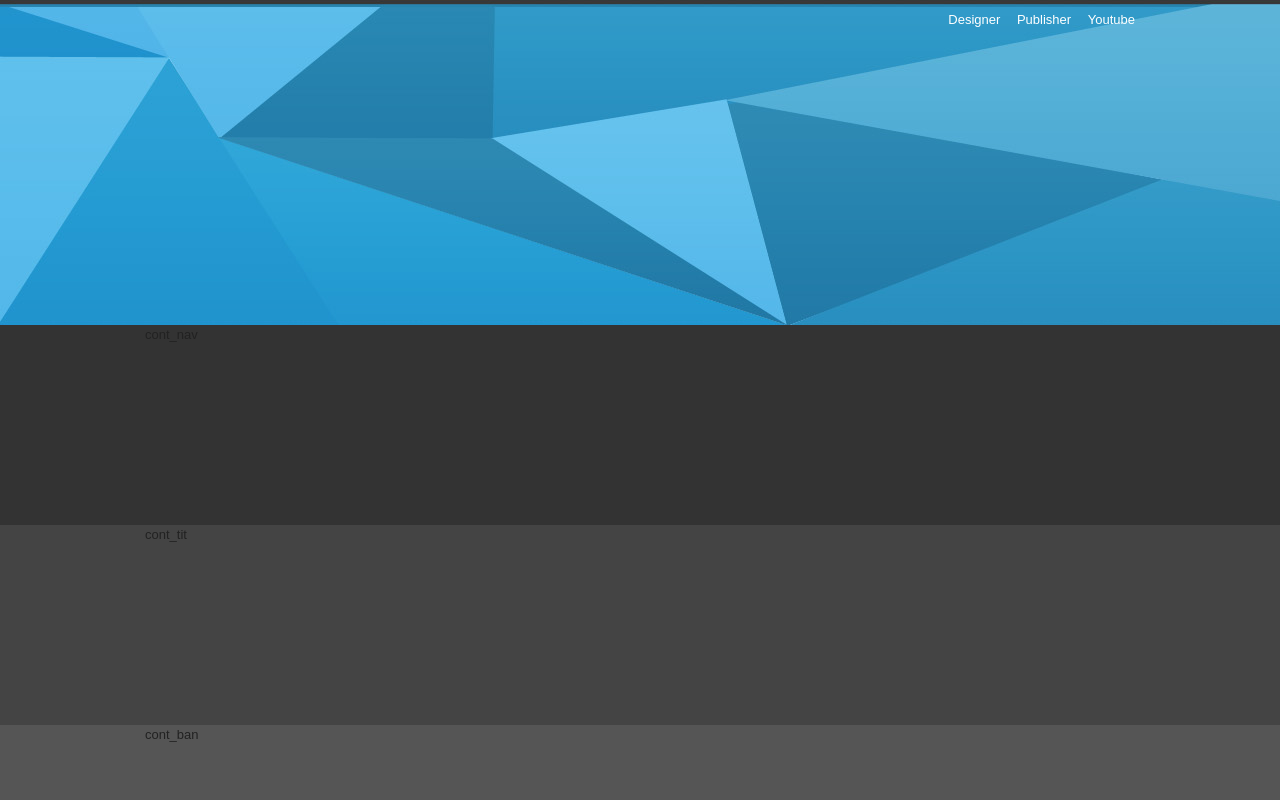
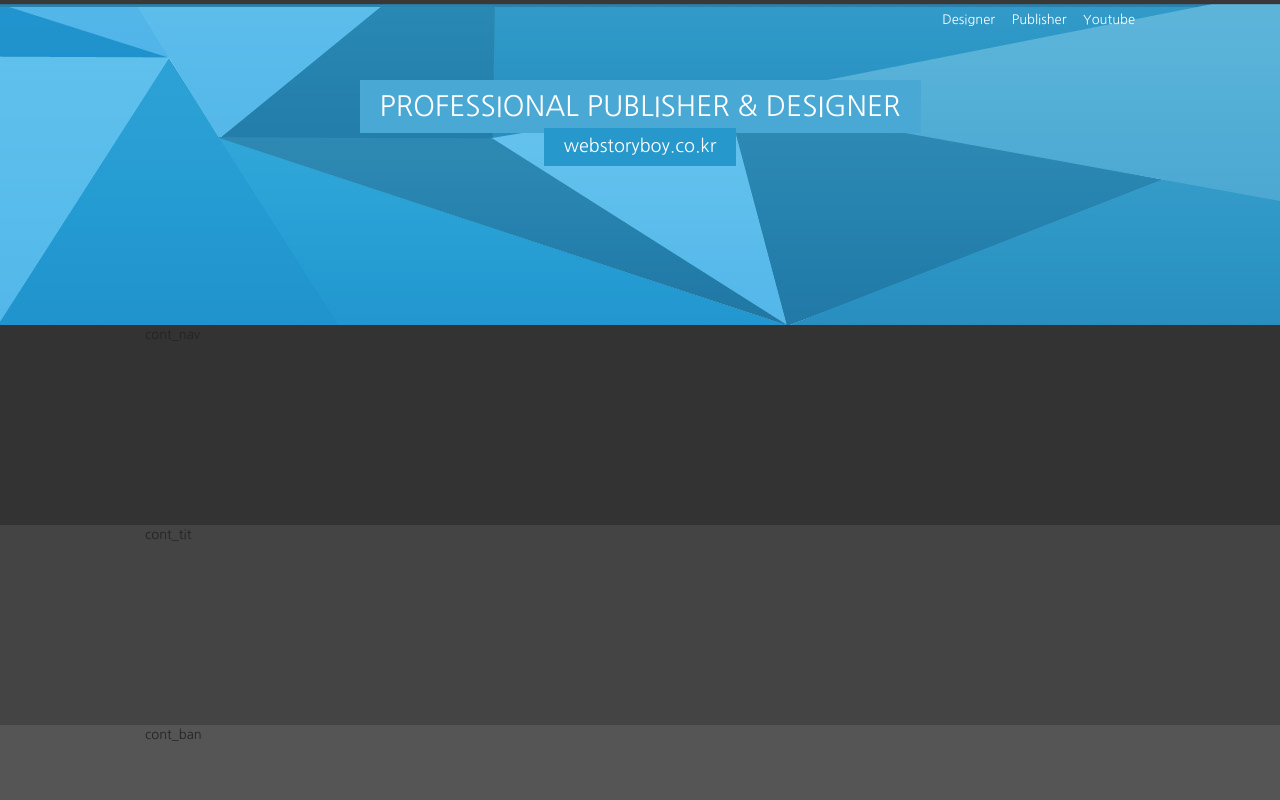
Before and after one commit to ro-ssang/create-a-web-standard-site, a plain HTML site: page web/index.html in a window 1280 px wide. Shown: the top 800 px of the page. Drawn offline with Linux system fonts and the light colour scheme.

Commit message:
Header title & web font

```diff
--- a/web/css/reset.css
+++ b/web/css/reset.css
@@ -30,20 +30,6 @@ form {
   padding: 0;
 }
 
-/* 폰트 초기화 */
-body,
-input,
-textarea,
-select,
-button,
-table {
-  font-family: AppleSDGothicNeo-Regular, "Malgun Gothic", "맑은 고딕", dotum,
-    "돋움", sans-serif;
-  color: #222;
-  font-size: 13px;
-  line-height: 1.5;
-}
-
 /* a 링크 초기화 */
 a {
   color: #222;
@@ -52,3 +38,16 @@ a {
 a:hover {
   color: #390;
 }
+
+/* 폰트 초기화 */
+body,
+input,
+textarea,
+select,
+button,
+table {
+  font-family: "Nanum Gothic", sans-serif;
+  color: #222;
+  font-size: 13px;
+  line-height: 1.5;
+}
--- a/web/css/style.css
+++ b/web/css/style.css
@@ -77,14 +77,33 @@
   text-align: right;
 }
 .header .header-menu a {
+  display: inline-block;
   color: #fff;
   padding: 10px 0 10px 13px;
-  display: inline-block;
 }
 .header .header-menu a:hover {
   color: #666;
 }
 .header .header-tit {
+  text-align: center;
+}
+.header .header-tit h1 {
+  display: inline-block;
+  background-color: #4aa8d4;
+  font-size: 28px;
+  padding: 5px 20px 6px 20px;
+  margin-top: 40px;
+  color: #fff;
+  font-weight: normal;
+  text-transform: uppercase;
+}
+.header .header-tit a {
+  display: inline-block;
+  background-color: #2698cb;
+  font-size: 18px;
+  color: #fff;
+  padding: 5px 20px 6px 20px;
+  margin-top: -5px;
 }
 .header .header-icon {
 }
--- a/web/index.html
+++ b/web/index.html
@@ -12,6 +12,12 @@
     <!-- CSS STYLE -->
     <link rel="stylesheet" href="css/reset.css" />
     <link rel="stylesheet" href="css/style.css" />
+
+    <!-- 웹 폰트 -->
+    <link
+      href="https://fonts.googleapis.com/css2?family=Nanum+Gothic&display=swap"
+      rel="stylesheet"
+    />
   </head>
   <body>
     <!-- 스킵 네비게이션 -->
@@ -34,7 +40,11 @@
               >
             </div>
             <!-- //header-menu -->
-            <div class="header-tit"></div>
+            <div class="header-tit">
+              <h1>Professional Publisher &amp; Designer</h1>
+              <br />
+              <a href="https://webstoryboy.co.kr">webstoryboy.co.kr</a>
+            </div>
             <!-- //header-tit -->
             <div class="header-icon"></div>
             <!-- //header-icon -->
```
